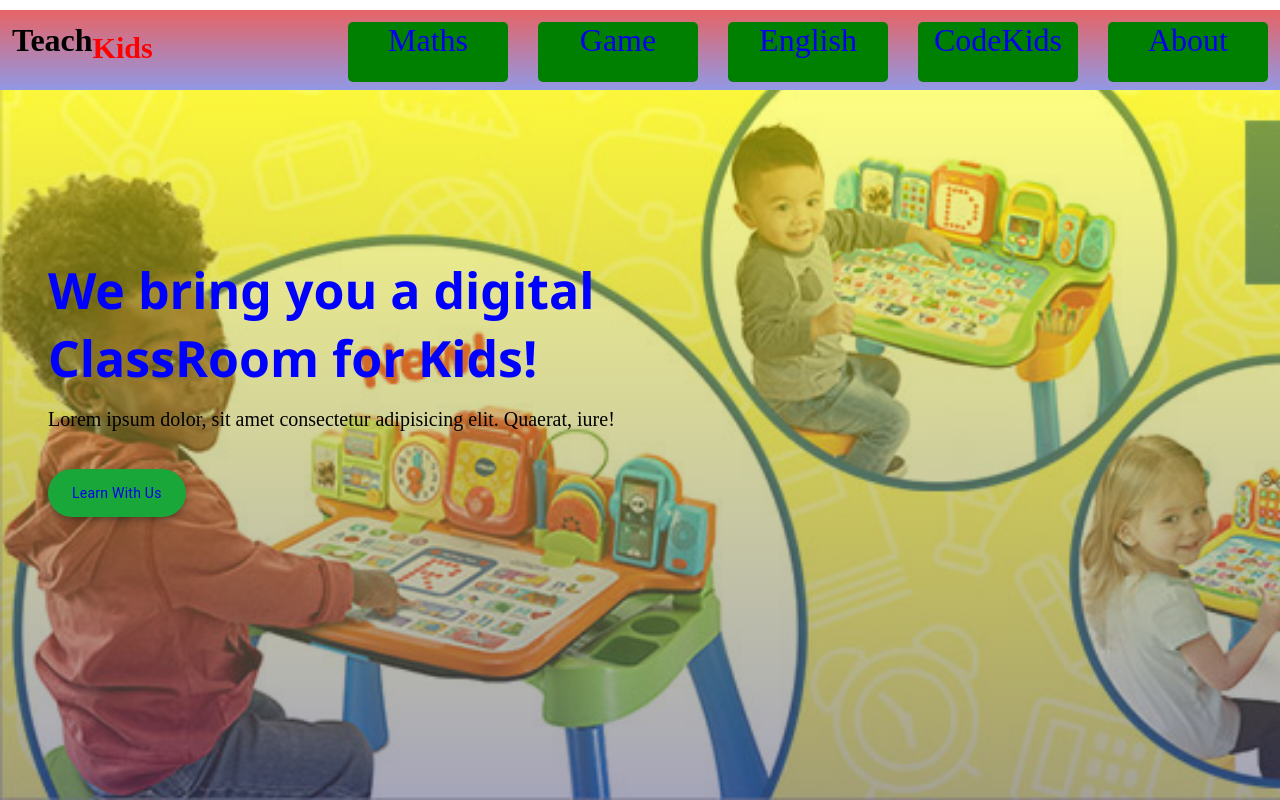
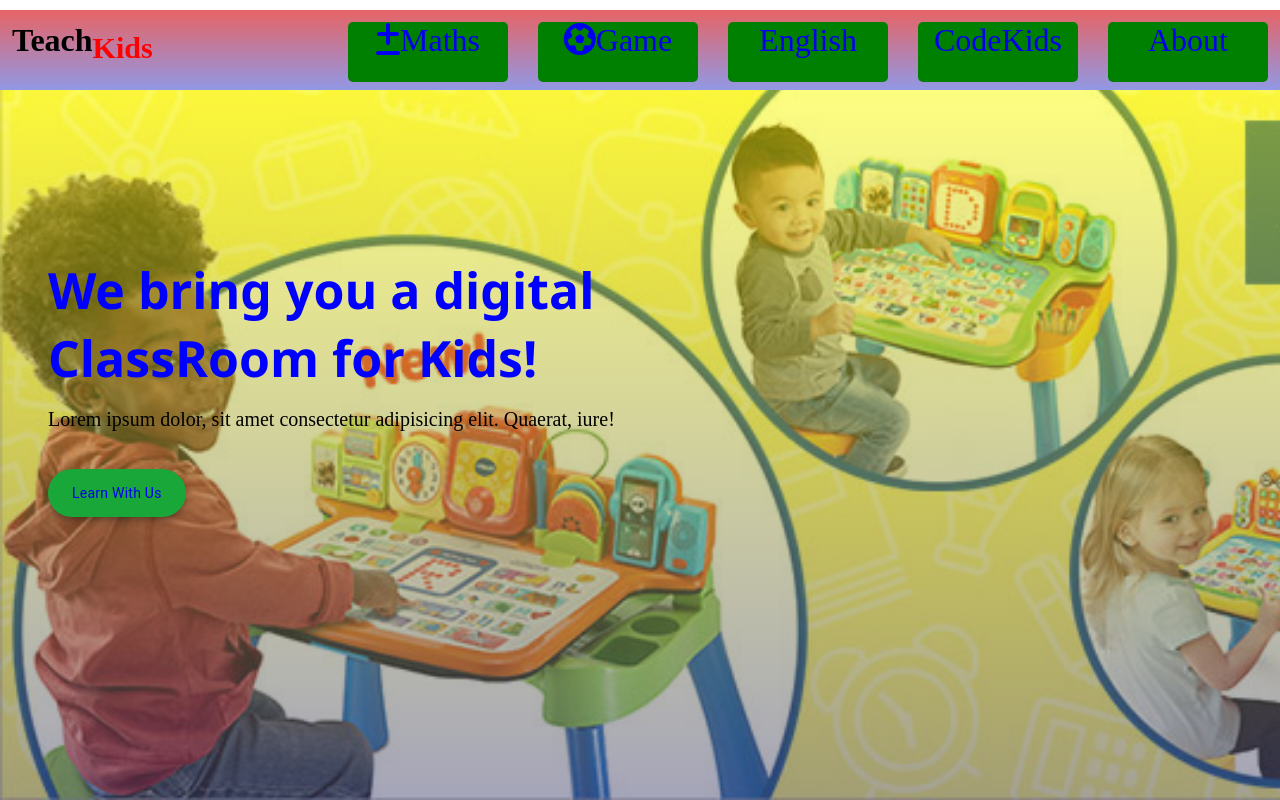
Before and after one commit to GOL-group-2/Teach_Kids, a website: page index.html in a window 1280 px wide. Drawn offline with Linux system fonts and the light colour scheme.

Commit message:
Icons changes

```diff
--- a/index.html
+++ b/index.html
@@ -8,6 +8,10 @@
 
     <!-- lINK OF STYLESHEET -->
     <link rel="stylesheet" href="./css/style.css" />
+
+    <!-- Awsome fonts script -->
+
+    <script src="https://kit.fontawesome.com/577b360ea0.js" crossorigin="anonymous"></script>
   </head>
 
   <body>
@@ -18,11 +22,11 @@
         </div>
 
         <li class="maths">
-          <a href="./navbar/maths.html">Maths</a>
+          <a href="./navbar/maths.html"><i class="fa-solid fa-plus-minus"></i>Maths</a>
         </li>
 
         <li>
-          <a href="./navbar/game.html">Game</a>
+          <a href="./navbar/game.html"><i class="fa-solid fa-futbol"></i>Game</a>
         </li>
 
         <li>
```
